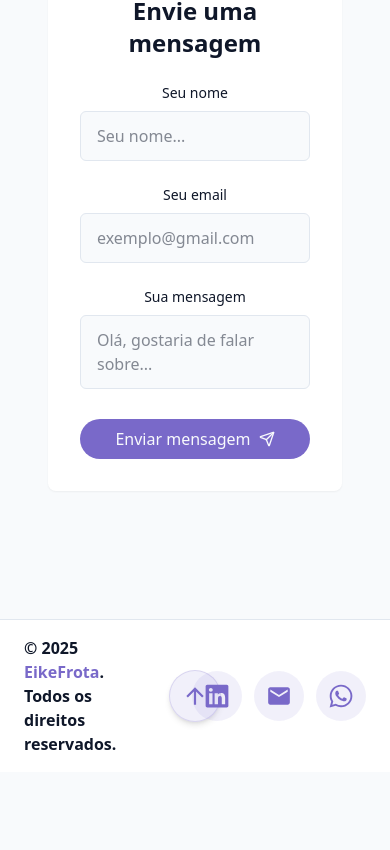
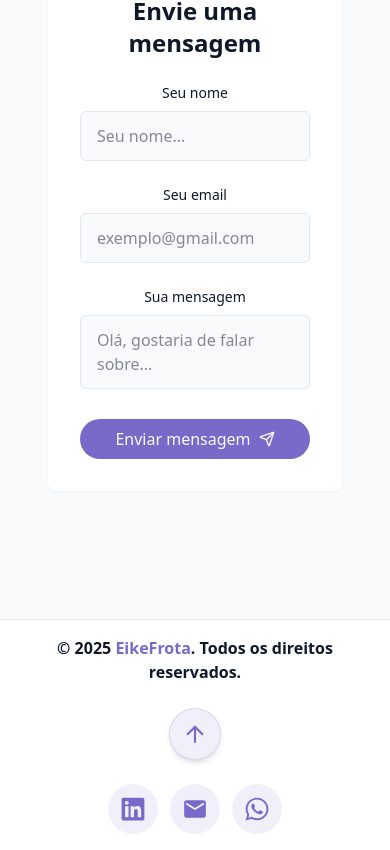
Before and after one commit to eikefrota/portfolio, a React (Vite) app: page / in a window 390 px wide. Shown: the part 7231-8081 px from the top of the page. Before the commit the page ends 8003 px from the top, so only its background shows below. Built offline with nearby package versions, Linux system fonts and the light colour scheme.

Commit message:
Corrigindo footer

```diff
--- a/src/components/Footer.jsx
+++ b/src/components/Footer.jsx
@@ -8,13 +8,13 @@ export const Footer = () => {
     const { language } = useLanguage();
     return (
         <footer className="py-4 px-6 bg-card border-t border-border mt-8 min-h-[68px]">
-            <div className="grid grid-cols-3 w-full max-w-7xl mx-auto items-center">
-                <div className="flex items-center">
-                    <p className="text-md font-semibold text-muted-foreground text-left">
+            <div className="grid grid-cols-1 md:grid-cols-3 w-full max-w-7xl mx-auto items-center gap-4 md:gap-0">
+                <div className="flex items-center justify-center md:justify-start mb-2 md:mb-0">
+                    <p className="text-md font-semibold text-muted-foreground text-center md:text-left">
                         &copy; {new Date().getFullYear()} <span className="text-primary font-bold">EikeFrota</span>. {translations[language].footer_rights}
                     </p>
                 </div>
-                <div className="flex justify-center">
+                <div className="flex justify-center mb-2 md:mb-0">
                     <a
                         href="#hero"
                         className="p-3 rounded-full bg-primary/10 hover:bg-primary/20 text-primary transition-colors shadow-md border border-primary/20 flex items-center justify-center"
@@ -24,7 +24,7 @@ export const Footer = () => {
                         <MdArrowUpward size={26} />
                     </a>
                 </div>
-                <div className="flex justify-end items-center gap-3">
+                <div className="flex justify-center md:justify-end items-center gap-3">
                     <a href="https://linkedin.com/in/eikefrota" target="_blank" rel="noopener noreferrer" aria-label="LinkedIn" className="p-3 rounded-full bg-primary/10 hover:bg-primary/20 text-primary transition-colors">
                         <FaLinkedin size={26} />
                     </a>
```
